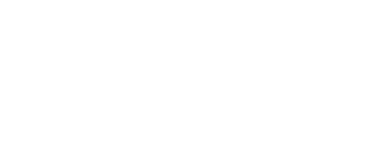
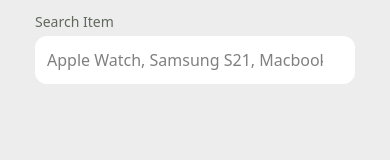
Before and after one commit to Pedrohenriquezuza/Ecommerce, a website: page src/index.html in a window 390 px wide. Drawn offline with Linux system fonts and the light colour scheme.

Commit message:
campo de pesquisa mobile criado
Criei o campo de pesquisa do site na versão mobile, Sem funcionamento por enquanto!

```diff
--- a/src/index.html
+++ b/src/index.html
@@ -6,6 +6,16 @@
     <link rel="stylesheet" href="output.css" />
     <title>Ecommerce Tailwind</title>
   </head>
-  <body>
+  <body class="bg-[#EDEDED] w-screen h-screen">
+    <nav class="flex items-center justify-center text-left mt-3">
+      <div class="flex flex-col items-start gap-1">
+        <span class="text-sm text-[#60695C]">Search Item</span>
+        <input
+          type="text"
+          placeholder="Apple Watch, Samsung S21, Macbook ..."
+          class="bg-white w-xs pl-3 pr-8 py-3 rounded-xl"
+        />
+      </div>
+    </nav>
   </body>
 </html>
```
Also changed, not shown: src/output.css.
